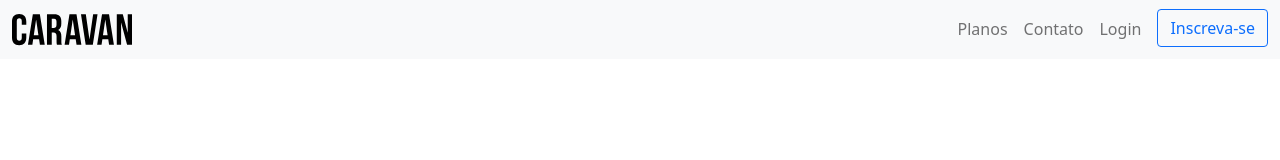
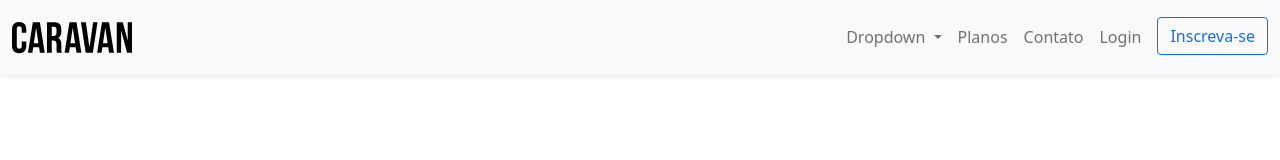
Before and after one commit to GustaSilvaBr/bootstrap-origamid, a plain HTML site: page index.html in a window 1280 px wide. Drawn offline with nearby package versions, Linux system fonts and the light colour scheme.

Commit message:
:lipstick: feat: dropdown in navbar

```diff
--- a/index.html
+++ b/index.html
@@ -11,10 +11,10 @@
     <title>Caravan</title>
 </head>
 
-<nav class="navbar navbar-expand-md navbar-light bg-light">
+<nav class="navbar fixed-top navbar-expand-md navbar-light bg-light py-3 shadow-sm">
     <div class="container-fluid">
         <a href="index.html" class="navbar-brand">
-            <img src="./img/caravan.svg"/>
+            <img src="./img/caravan.svg" />
         </a>
         <button class="navbar-toggler" type="button" data-bs-toggle="collapse" data-bs-target="#navbarSupportedContent"
             aria-controls="navbarSupportedContent" aria-expanded="false" aria-label="Toggle navigation">
@@ -22,6 +22,19 @@
         </button>
         <div id="navbarSupportedContent" class="collapse navbar-collapse">
             <ul class="navbar-nav ms-auto">
+
+                <li class="nav-item dropdown">
+                    <a class="nav-link dropdown-toggle" href="#" id="navbarDropdown" role="button"
+                        data-bs-toggle="dropdown" aria-expanded="false">
+                        Dropdown
+                    </a>
+                    <ul class="dropdown-menu" aria-labelledby="navbarDropdown">
+                        <li><a class="dropdown-item" href="local.html">California</a></li>
+                        <li><a class="dropdown-item" href="local.html">Paris</a></li>
+                        <li><a class="dropdown-item" href="local.html">Dublin</a></li>
+                    </ul>
+                </li>
+
                 <li class="nav-item">
                     <a href="planos.html" class="nav-link">Planos</a>
                 </li>
```
